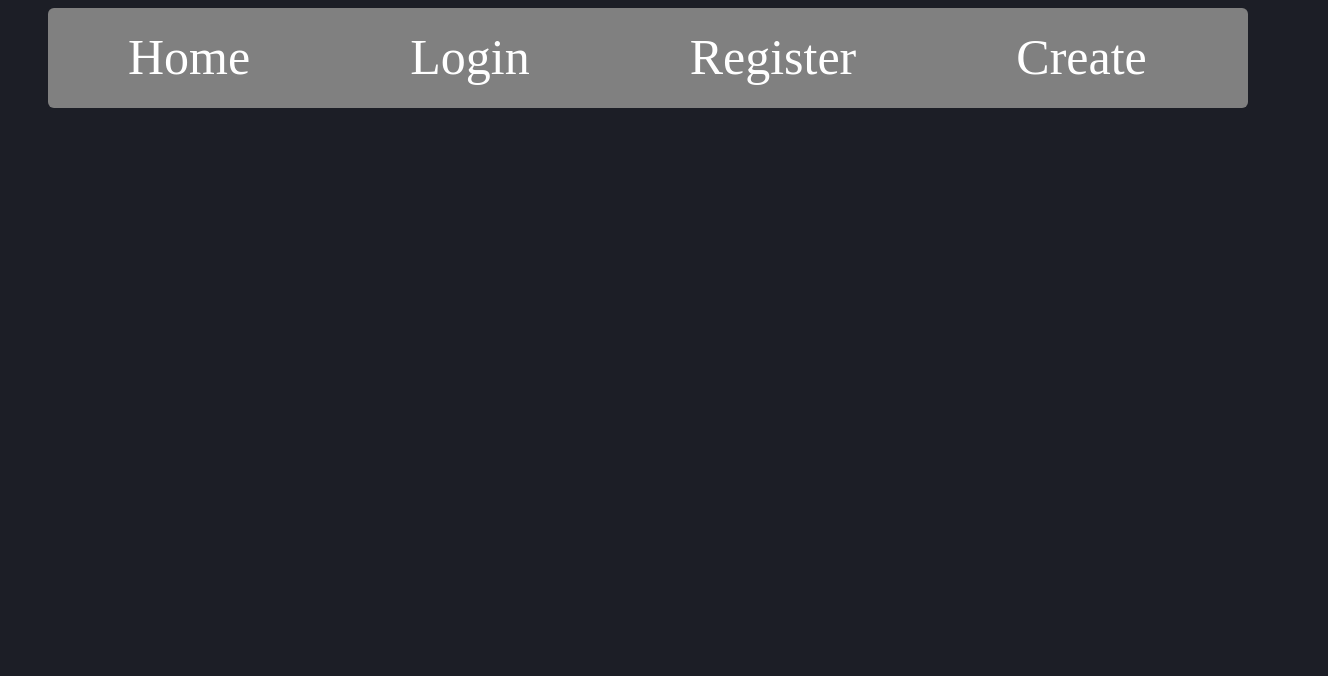
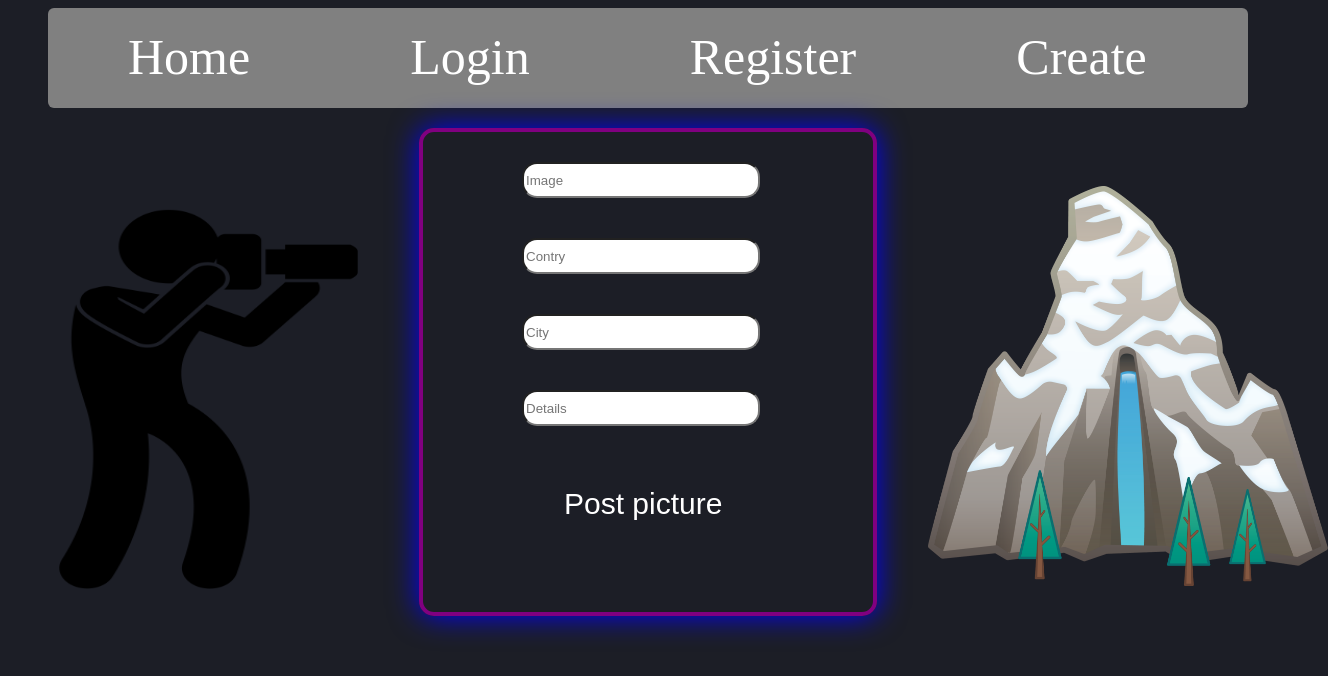
Before and after one commit to marto639/landmarks-react, a React (Create React App) app: page /create in a window 1280 px wide. Shown: the top 676 px of the page, 1328 px wide, since content can reach past the window. Built offline with nearby package versions, Linux system fonts and the light colour scheme.

Commit message:
Added create page

```diff
--- a/src/App.js
+++ b/src/App.js
@@ -4,6 +4,7 @@ import { Navigation } from './components/Navigation/Navigation.js';
 import { Home } from './components/Home/Home.js';
 import { Login } from './components/Login/Login.js';
 import { Register } from './components/Register/Register.js';
+import { Create } from './components/Create/Create.js';
 
 import "./styles/App.css";
 
@@ -16,6 +17,7 @@ function App() {
         <Route path="/" element={<Home />} />
         <Route path="/login" element={<Login />} />
         <Route path="/register" element={<Register />} />
+        <Route path="/create" element={<Create />} />
       </Routes>
     </div>
   );
--- /dev/null
+++ b/src/components/Create/Create.js
@@ -0,0 +1,50 @@
+export const Create = () => {
+    return (
+        <>
+            <div className="create-container">
+                <form>
+                    <input
+                        type="text"
+                        name="imageUrl"
+                        className="create-page-image"
+                        placeholder="Image"
+                    />
+                    <input
+                        type="text"
+                        name="country"
+                        className="create-page-country"
+                        placeholder="Contry"
+                    />
+                    <input
+                        type="text"
+                        name="city"
+                        className="create-page-city"
+                        placeholder="City"
+                    />
+                    <input
+                        type="text"
+                        name="details"
+                        className="create-page-details"
+                        placeholder="Details"
+                    />
+                    <input
+                        type="submit"
+                        value="Post picture"
+                        className="post-picture"
+                    />
+                </form>
+            </div>
+            <img
+                src={require("../../images/create-page-images/person-photographer.png")}
+                alt="photographer"
+                className="photographer-drawing"
+            />
+            <img
+                src={require("../../images/create-page-images/Mountain-picture.png")}
+                alt="mountain"
+                className="mountain-drawing"
+            />
+        </>
+
+    );
+};
--- a/src/styles/App.css
+++ b/src/styles/App.css
@@ -2,3 +2,4 @@
 @import "./Home.css";
 @import "./Login.css";
 @import "./Register.css";
+@import "./Create.css";
--- /dev/null
+++ b/src/styles/Create.css
@@ -0,0 +1,69 @@
+.create-container {
+  width: 450px;
+  height: 480px;
+  border-style: solid;
+  border-width: 4px;
+  border-radius: 15px;
+  border-color: purple;
+  margin: 20px auto;
+  box-shadow: 0 0 30px blue;
+}
+
+.create-page-image {
+  position: relative;
+  border-radius: 15px;
+  height: 30px;
+  width: 230px;
+  margin: 20px 22%;
+  top: 10px;
+}
+.create-page-country {
+  position: relative;
+  border-radius: 15px;
+  height: 30px;
+  width: 230px;
+  margin: 20px 22%;
+  top: 10px;
+}
+.create-page-city {
+  position: relative;
+  border-radius: 15px;
+  height: 30px;
+  width: 230px;
+  margin: 20px 22%;
+  top: 10px;
+}
+.create-page-details {
+  position: relative;
+  border-radius: 15px;
+  height: 30px;
+  width: 230px;
+  margin: 20px 22%;
+  top: 10px;
+}
+.post-picture {
+  position: relative;
+  background-color: transparent;
+  color: white;
+  border: none;
+  font-size: 30px;
+  left: 30%;
+  top: 50px;
+  cursor: pointer;
+}
+
+/* Images */
+.photographer-drawing {
+  position: relative;
+  width: 300px;
+  height: 380px;
+  bottom: 447px;
+  left: 50px;
+}
+.mountain-drawing {
+  position: relative;
+  width: 400px;
+  height: 400px;
+  bottom: 450px;
+  left: 620px;
+}
```
Also changed, not shown: src/images/create-page-images/person-photographer.png (added).
